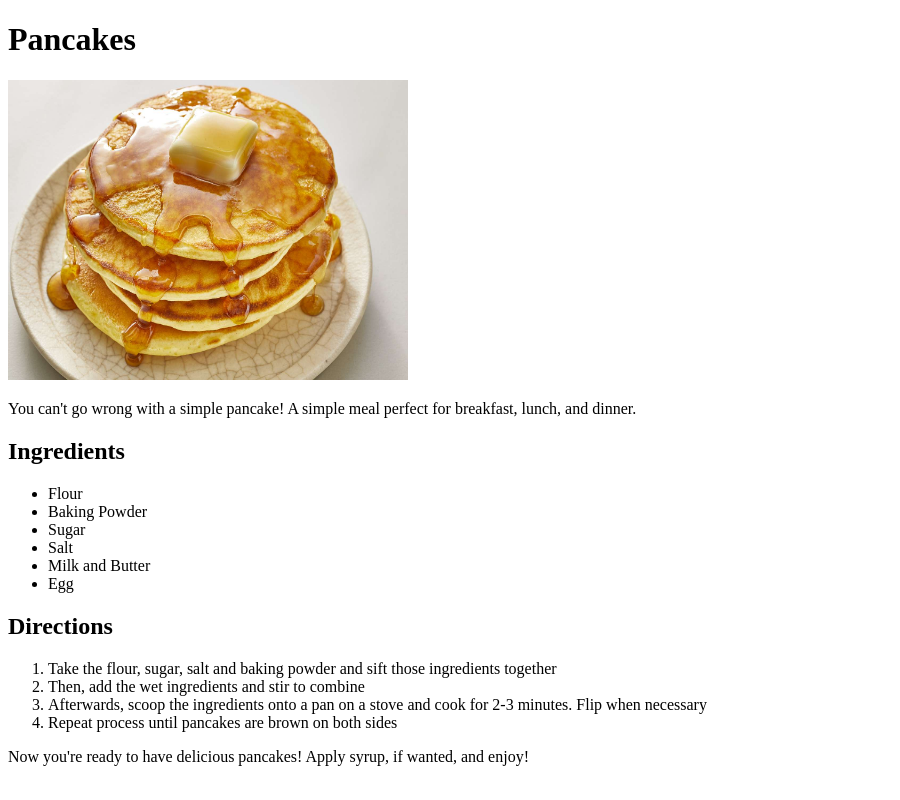
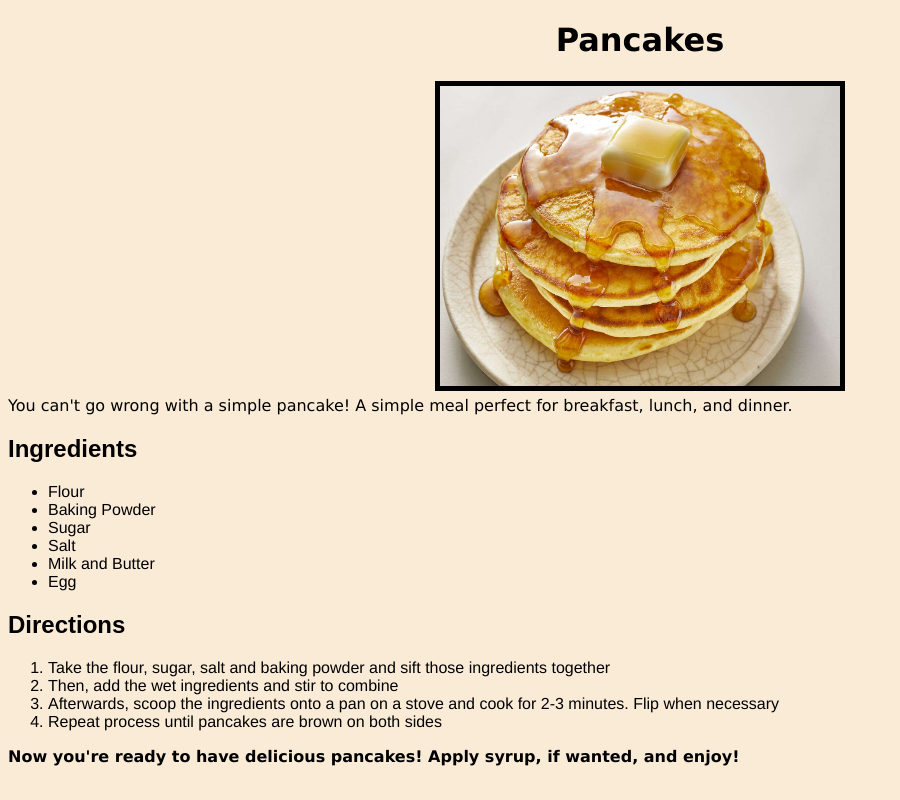
Before and after one commit to Hayjw916/odin-recipes, a plain HTML site: page recipes/pancakes.html in a window 1280 px wide. Shown: the whole page, without its empty margins (0-900 px from the left). Drawn offline with Linux system fonts and the light colour scheme.

Commit message:
Gives pancakes recipe styling
Adds the styling from the recipe-style stylesheet to pancakes

```diff
--- a/recipes/pancakes.html
+++ b/recipes/pancakes.html
@@ -3,13 +3,14 @@
     <head>
         <meta charset="UTF-8">
         <title>Pancakes</title>
+        <link rel="stylesheet" href="../recipes/recipe-style.css">
     </head>
     <body>
-        <h1>Pancakes</h1>
-        <img src="../res/pancake.jpg" width="400" height="300" alt="Picture of a pancake">
-        <p>You can't go wrong with a simple pancake! A simple meal perfect for breakfast, lunch, and dinner.</p>
-        <h2>Ingredients</h2>
-        <ul>
+        <h1 class="title">Pancakes</h1>
+        <img class="recipe-image" src="../res/pancake.jpg" width="400" height="300" alt="Picture of a pancake">
+        <p class="description">You can't go wrong with a simple pancake! A simple meal perfect for breakfast, lunch, and dinner.</p>
+        <h2 class="recipe-headings">Ingredients</h2>
+        <ul class="list">
             <li>Flour</li>
             <li>Baking Powder</li>
             <li>Sugar</li>
@@ -17,13 +18,13 @@
             <li>Milk and Butter</li>
             <li>Egg</li>
         </ul>
-        <h2>Directions</h2>
-        <ol>
+        <h2 class="recipe-headings">Directions</h2>
+        <ol class="list">
             <li>Take the flour, sugar, salt and baking powder and sift those ingredients together</li>
             <li>Then, add the wet ingredients and stir to combine</li>
             <li>Afterwards, scoop the ingredients onto a pan on a stove and cook for 2-3 minutes. Flip when necessary</li>
             <li>Repeat process until pancakes are brown on both sides</li>
         </ol>
-        <p>Now you're ready to have delicious pancakes! Apply syrup, if wanted, and enjoy!</p>
+        <p id="end-text">Now you're ready to have delicious pancakes! Apply syrup, if wanted, and enjoy!</p>
     </body>
 </html>
```
